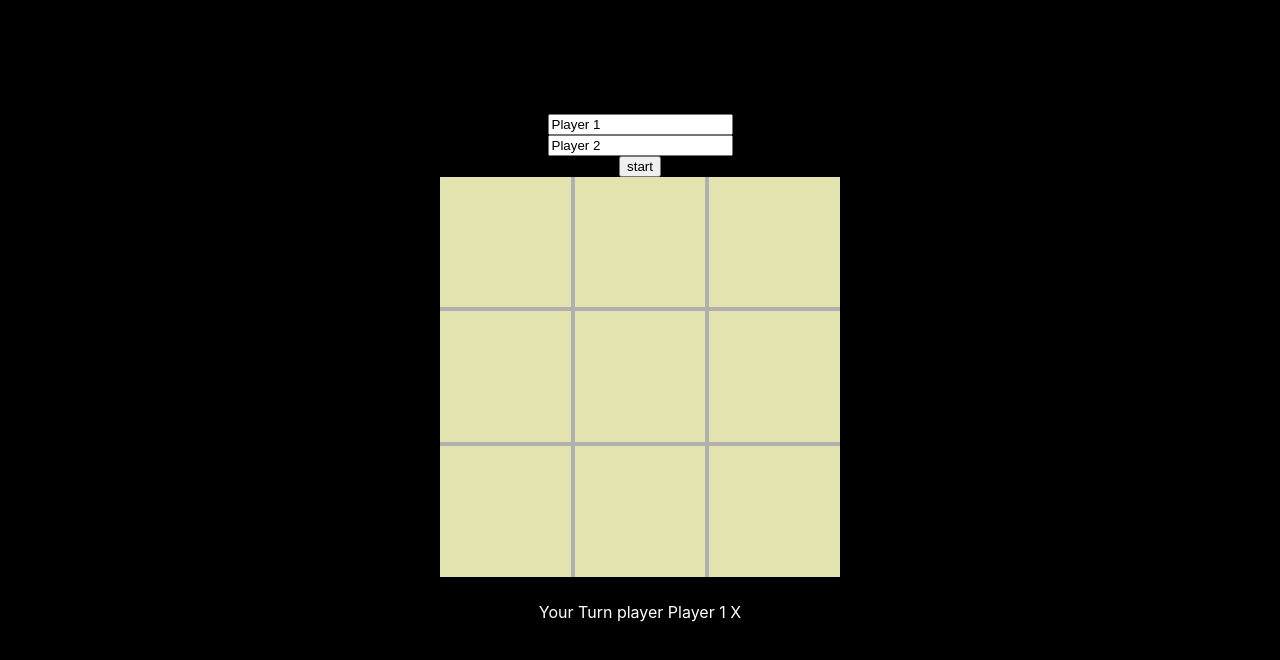
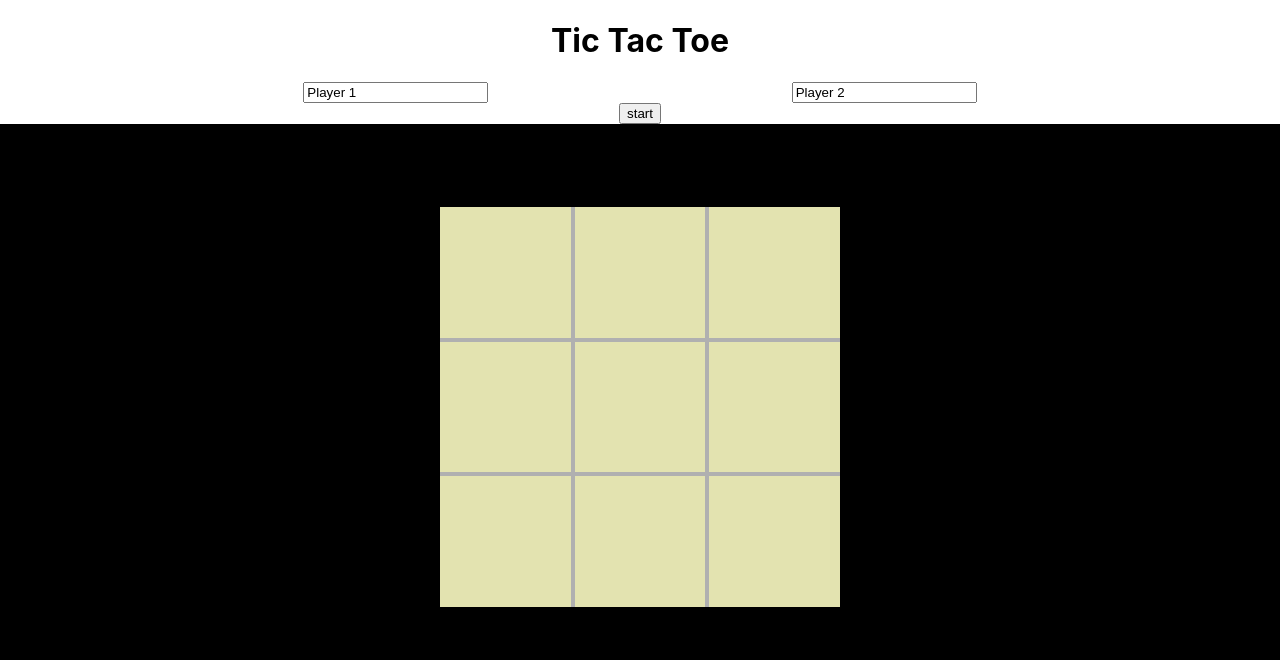
Before and after one commit to ghewadesumit/React-Tic-Tac-Toe, a React (Create React App) app: page / in a window 1280 px wide. Shown: the top 660 px of the page. Built offline with nearby package versions, Linux system fonts and the light colour scheme.

Commit message:
separated the components into boxes, grid, header, message component

```diff
--- a/src/App.js
+++ b/src/App.js
@@ -1,11 +1,10 @@
 import React from "react";
 import "./App.css";
 import Grid from "./components/grid/grid.component";
-import Header from "./components/Header/header.component";
+
 function App() {
   return (
-    <div className="main-container">
-      <Header />
+    <div>
       <Grid />
     </div>
   );
--- a/src/components/Header/header.component.jsx
+++ b/src/components/Header/header.component.jsx
@@ -1,13 +1,35 @@
 import React from "react";
-
-const Header = () => {
-  return (
-    <div className="header">
-      <div className="header-container">
-        <div className=""></div>
+import "./header.styles.scss";
+class Header extends React.Component {
+  render() {
+    const { inputXRef, inputORef } = this.props;
+    return (
+      <div className="header">
+        <div className="header-container">
+          <h1 className="header-title">Tic Tac Toe</h1>
+          <div className="player-input-container">
+            <input
+              type="text"
+              ref={inputXRef}
+              defaultValue={`Player 1`}
+              placeholder="Enter player 1"
+            />
+            <input
+              type="text"
+              defaultValue={`Player 2`}
+              ref={inputORef}
+              placeholder="Enter player 2"
+            />
+          </div>
+          <div className="btn-container">
+            <button onClick={this.props.startGame} className="start-btn">
+              start
+            </button>
+          </div>
+        </div>
       </div>
-    </div>
-  );
-};
+    );
+  }
+}
 
 export default Header;
--- /dev/null
+++ b/src/components/Header/header.styles.scss
@@ -0,0 +1,16 @@
+.header-title {
+  display: flex;
+
+  justify-content: center;
+}
+
+.player-input-container {
+  display: flex;
+  justify-content: space-evenly;
+}
+
+.btn-container {
+  display: flex;
+
+  justify-content: center;
+}
--- /dev/null
+++ b/src/components/boxes/boxes.component.jsx
@@ -0,0 +1,27 @@
+import React from "react";
+
+const Boxes = (props) => {
+  let boxHolder = [];
+  let boxId = "";
+  for (let i = 0; i < 3; i++) {
+    for (let j = 0; j < 3; j++) {
+      boxId = `${i}${j}`;
+      boxHolder.push(
+        <div
+          key={boxId}
+          onClick={props.clickBox}
+          className="box"
+          id={boxId}
+        ></div>
+      );
+    }
+  }
+
+  return (
+    <div className="grid-wrapper">
+      <div className={props.gridStyle}></div>
+      <div className="grid-container">{boxHolder}</div>
+    </div>
+  );
+};
+export default Boxes;
--- a/src/components/grid/grid.component.jsx
+++ b/src/components/grid/grid.component.jsx
@@ -1,6 +1,9 @@
 import React from "react";
 import "./grid.styles.scss";
 import { stringToNumber } from "../../utils/grid.utils";
+import Boxes from "../boxes/boxes.component";
+import MessageBox from "../message/message.component";
+import Header from "../Header/header.component";
 
 class Grid extends React.Component {
   constructor(props) {
@@ -10,7 +13,7 @@ class Grid extends React.Component {
       message: null,
       playerX: null,
       playerO: null,
-      disbale: true,
+      disable: true,
     };
     this.grid = [
       ["", "", ""],
@@ -116,12 +119,7 @@ class Grid extends React.Component {
   checkCurrentPlayer = (marker) => {
     let currentPlayer =
       marker === "X" ? this.state.playerX : this.state.playerO;
-    console.log("current player is", currentPlayer);
     return currentPlayer;
-  };
-
-  handleRefresh = () => {
-    window.location.reload();
   };
 
   handleStartGame = () => {
@@ -129,92 +127,32 @@ class Grid extends React.Component {
     let playerOName = this.inputPlayerORef.current.value;
     this.setState({
       ...this.state,
-      disbale: false,
+      disable: false,
       playerX: playerXName,
       playerO: playerOName,
     });
   };
 
-  setPlayerName = () => {
-    let playerXName = this.inputPlayerXRef.current.value;
-    let playerOName = this.inputPlayerORef.current.value;
-    this.setState({
-      ...this.state,
-      playerX: playerXName,
-      playerO: playerOName,
-    });
-  };
+  render() {
+    const { message, currentMarker, disable } = this.state;
 
-  componentDidMount() {
-    this.setPlayerName();
-  }
-
-  render() {
-    const { playerX, playerO } = this.state;
-    console.log(`players are ${playerX} and ${playerO}`);
-    let boxHolder = [];
-    let boxId = "";
-    for (let i = 0; i < 3; i++) {
-      for (let j = 0; j < 3; j++) {
-        boxId = `${i}${j}`;
-        boxHolder.push(
-          <div
-            key={boxId}
-            onClick={this.handleClick}
-            className="box"
-            id={boxId}
-          ></div>
-        );
-      }
-    }
-    let currentPlayer = this.checkCurrentPlayer(this.state.currentMarker);
-
-    let gridStyle = this.state.disbale ? "grid-container-cover" : null;
-
+    let currentPlayer = this.checkCurrentPlayer(currentMarker);
+    let gridStyle = disable ? "grid-container-cover" : null;
     return (
-      <div className="grid">
-        <input
-          type="text"
-          ref={this.inputPlayerXRef}
-          defaultValue={`Player 1`}
-          placeholder="Enter player 1"
+      <div className="main-container">
+        <Header
+          startGame={this.handleStartGame}
+          inputXRef={this.inputPlayerXRef}
+          inputORef={this.inputPlayerORef}
         />
-        <input
-          type="text"
-          defaultValue={`Player 2`}
-          ref={this.inputPlayerORef}
-          placeholder="Enter player 2"
-        />
-        <button onClick={this.handleStartGame}>start</button>
-
-        <div className="grid-wrapper">
-          <div className={gridStyle}></div>
-          <div className={`grid-container`}>{boxHolder}</div>
+        <div className="grid">
+          <Boxes gridStyle={gridStyle} clickBox={this.handleClick} />
+          <MessageBox
+            messageStatement={message}
+            currentPlayer={currentPlayer}
+            currentMarker={currentMarker}
+          />
         </div>
-
-        {this.state.message ? (
-          <div className="message-container">
-            <div className="message">{this.state.message}</div>
-            <button
-              onClick={this.handleRefresh}
-              className="play-again"
-              style={{ visibility: "visible" }}
-            >
-              Play Again
-            </button>
-          </div>
-        ) : (
-          <div className="message-container">
-            <div className="message">{`Your Turn player ${currentPlayer} ${this.state.currentMarker}`}</div>
-            <button
-              onClick={this.handleRefresh}
-              className="play-again"
-              style={{ visibility: "hidden" }}
-            >
-              Play Again
-            </button>
-          </div>
-        )}
       </div>
     );
   }
--- /dev/null
+++ b/src/components/message/message.component.jsx
@@ -0,0 +1,32 @@
+import React from "react";
+
+class MessageBox extends React.Component {
+  handleRefresh = () => {
+    window.location.reload();
+  };
+  render() {
+    console.log(`Props are ${this.props}`);
+    const { messageStatement, currentPlayer, currentMarker } = this.props;
+    let playerData = currentPlayer
+      ? `Your Turn ${currentPlayer} ${currentMarker}`
+      : "";
+
+    let buttonDisplay = messageStatement ? (
+      <button onClick={this.handleRefresh} className="play-again">
+        Play Again
+      </button>
+    ) : null;
+    return messageStatement ? (
+      <div className="message-container">
+        <div className="message">{messageStatement}</div>
+        {buttonDisplay}
+      </div>
+    ) : (
+      <div className="message-container">
+        <div className="message">{playerData}</div>
+        {buttonDisplay}
+      </div>
+    );
+  }
+}
+export default MessageBox;
```
Also changed, not shown: src/components/message/message.styles.scss (added).
